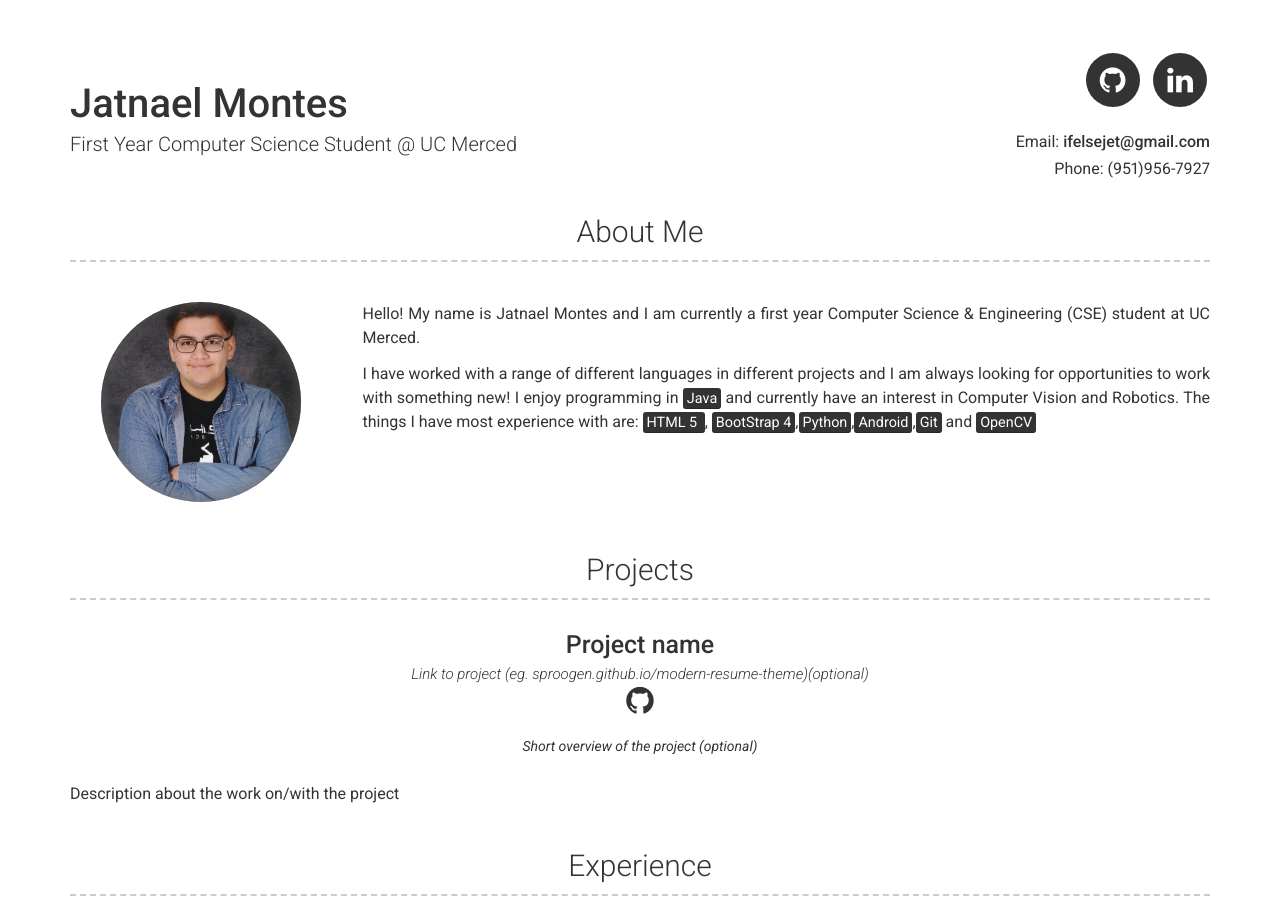
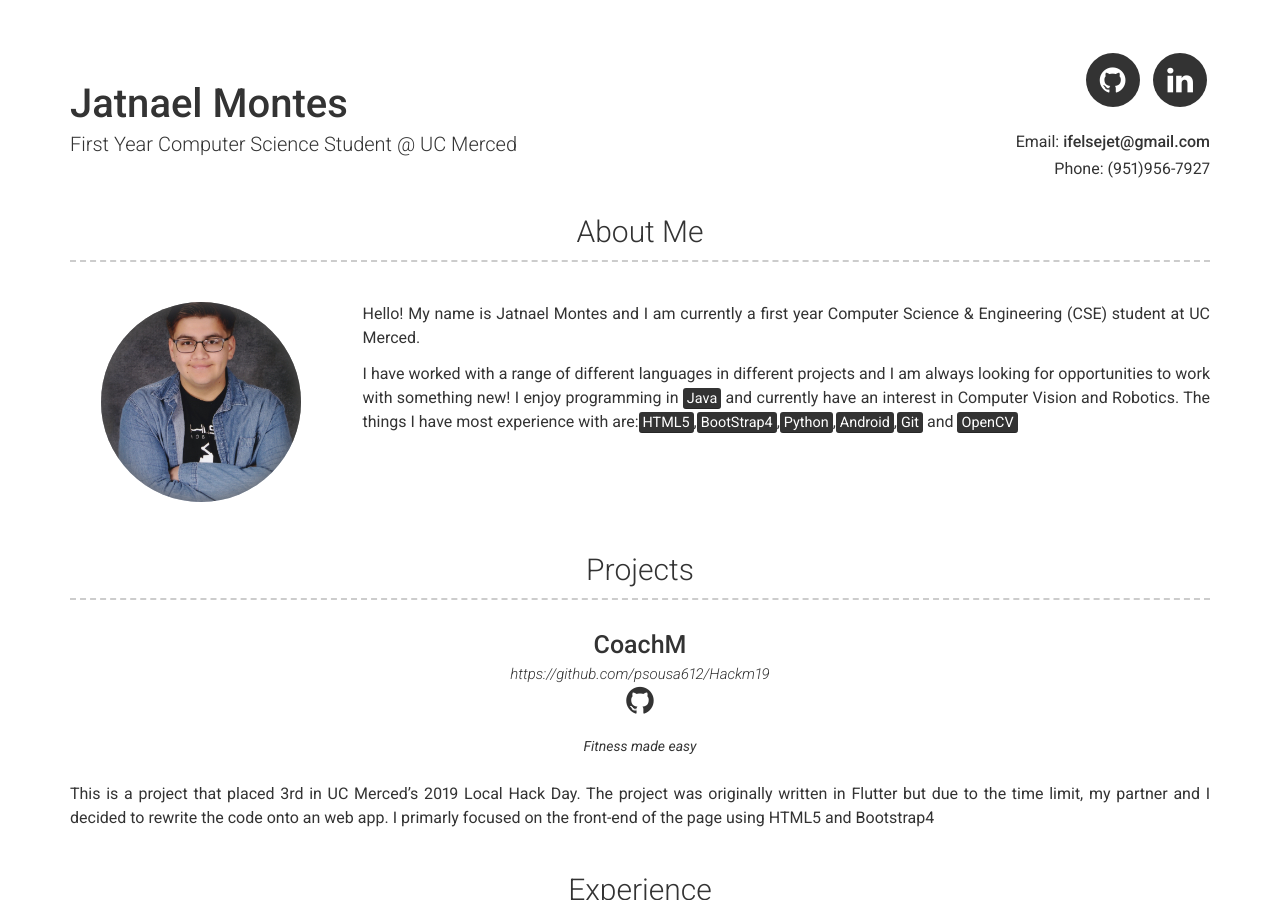
Before and after one commit to ifelsejet/ifelsejet.github.io, a Jekyll site: the page built from index.md, in a window 1280 px wide and 900 px high. Built offline with Jekyll 4.4.1, drawn with Linux system fonts in a browser that asks for light colours.

Commit message:
Added projects infromation

```diff
--- a/_config.yml
+++ b/_config.yml
@@ -22,7 +22,7 @@ about_content: | # this will include new lines to allow paragraphs
 
 
   I have worked with a range of different languages in different projects and I am always looking for opportunities to work with something new!
-  I enjoy programming in <mark>Java</mark> and currently have an interest in Computer Vision and Robotics. The things I have most experience with are: <mark>HTML 5 </mark>, <mark>BootStrap 4</mark>,<mark>Python</mark>,<mark>Android</mark>,<mark>Git</mark> and <mark>OpenCV</mark>
+  I enjoy programming in <mark>Java</mark> and currently have an interest in Computer Vision and Robotics. The things I have most experience with are:<mark>HTML5</mark>,<mark>BootStrap4</mark>,<mark>Python</mark>,<mark>Android</mark>,<mark>Git</mark> and <mark>OpenCV</mark>
 # Projects Section
 # projects_title: Projects #(Use this to override about projects section title)
 
--- a/_data/projects.yml
+++ b/_data/projects.yml
@@ -1,9 +1,9 @@
 # Project template
 - layout: top-middle
-  name: Project name
-  link: Link to project (eg. sproogen.github.io/modern-resume-theme)(optional)
-  github: Github page for project (eg. sproogen/modern-resume-theme)(optional)
+  name: CoachM
+  link: https://github.com/psousa612/Hackm19
+  github: https://github.com/psousa612/Hackm19
   quote: >
-    Short overview of the project (optional)
+    Fitness made easy
   description: | # this will include new lines to allow paragraphs
-    Description about the work on/with the project
+    This is a project that placed 3rd in UC Merced's 2019 Local Hack Day. The project was originally written in <mode>Flutter</mode> but due to the time limit, my partner and I decided to rewrite the code onto an web app. I primarly focused on the front-end of the page using <mode>HTML5</mode> and <mode>Bootstrap4</mode>
```
